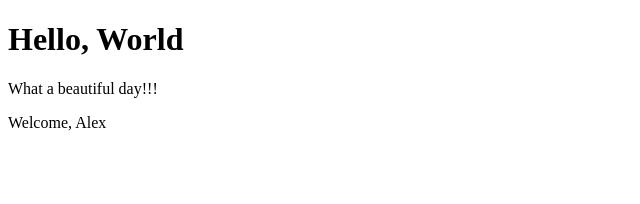
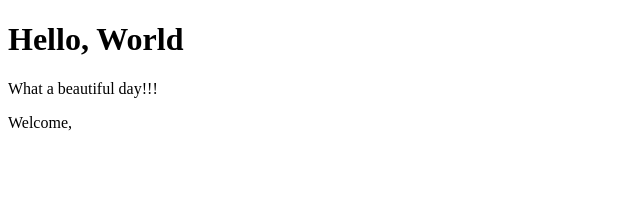
Before and after one commit to AlessioValdarchi/react-EX, a React (Create React App) app in the folder exercises/: page / in a window 1280 px wide. Shown: the top 204 px of the page, without its empty margins (0-640 px from the left). Built offline with nearby package versions, Linux system fonts and the light colour scheme.

Commit message:
prop02 done

```diff
--- a/exercises/src/App.js
+++ b/exercises/src/App.js
@@ -6,7 +6,7 @@ export class App extends React.Component {
     render() {
         return (<div>
             <Hello />
-            <Welcome name='Alex' />
+            <Welcome />
         </div>
         )
     }
```
Also changed, not shown: exercises/src/Welcome.js (line endings or trailing spaces), exercises/src/question.txt (added).
